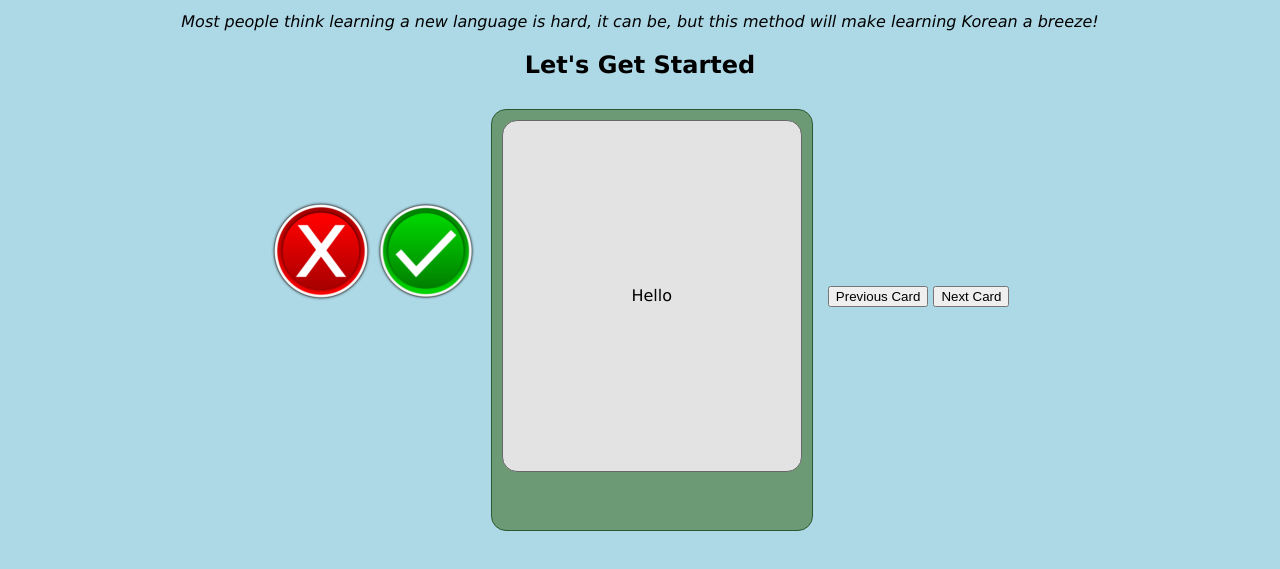
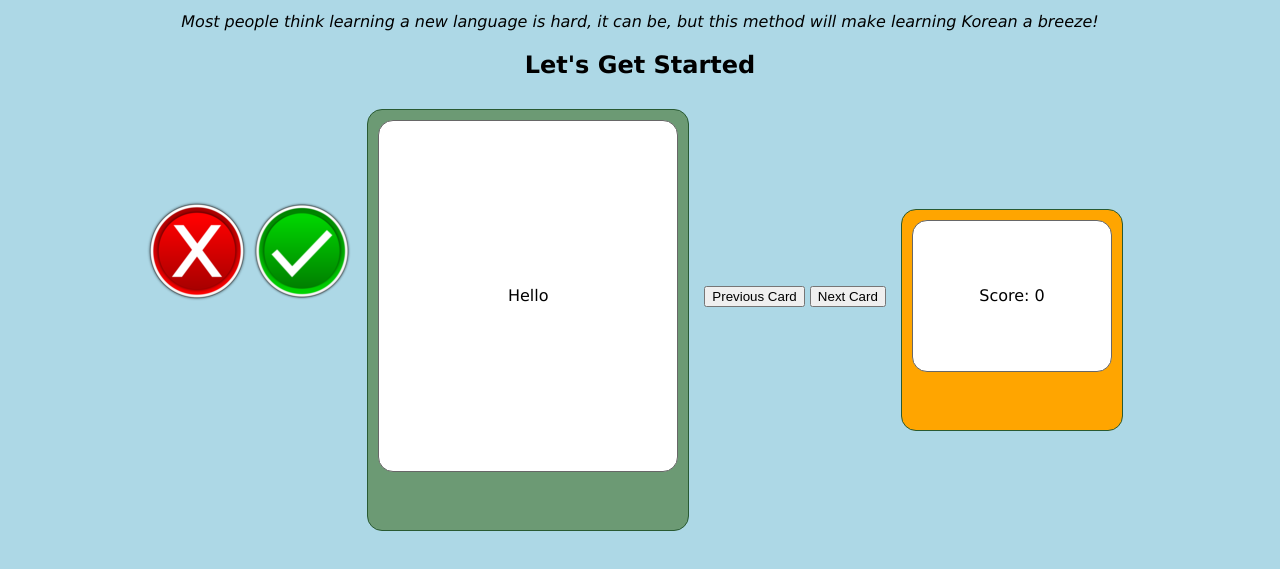
Before and after one commit to zanehmw/project1, a plain HTML site: page index.html in a window 1280 px wide. Shown: the part 113-682 px from the top of the page. Drawn offline with Linux system fonts and the light colour scheme.

Commit message:
made a scoreboard

```diff
--- a/index.html
+++ b/index.html
@@ -18,6 +18,9 @@
   </div>
   <input type="button" id="previousButton" value="Previous Card" />
   <input type="button" id="nextButton" value="Next Card" />
+  <div class="board" value= "Scoreboard">
+    <div class="scoreplace" id="scoreplace"></div>
+  </div>
 <script src="deck.js"></script>
 <script src="script.js"></script>
 </body>
--- a/script.js
+++ b/script.js
@@ -6,8 +6,11 @@ var correctButton = document.querySelector("#correctButton")
 var previousButton = document.querySelector("#previousButton")
 var nextButton = document.querySelector("#nextButton")
 var incorrectButton = document.querySelector("#incorrectButton")
+var userPoints = 0
+var displayScore = document.querySelector("#scoreplace")
 
 cardDisplay.innerHTML = currentCard.eWord
+displayScore.innerHTML = "Score: " + userPoints
 
 cardDisplay.addEventListener( "click", flipCard );
 nextButton.addEventListener( "click", nextCard );
@@ -51,5 +54,7 @@ function moveCorrect() {
   if (currentCard.correct = "true") {
     correctCards.push(currentCard);
     deck.splice(current, 1);
+    userPoints = userPoints + 1;
+    displayScore.innerHTML = "Score: " + userPoints
   }
 };
--- a/style.css
+++ b/style.css
@@ -24,7 +24,7 @@ h1 {
 }
 
 .card {
-  background-color: #E3E3E3;
+  background-color: white;
   border: 1px solid #676767;
   border-radius: 15px;
   padding: 25px 0px;
@@ -32,9 +32,23 @@ h1 {
   line-height: 300px;
 }
 
-.text {
-  background-color: #F52F4F;
-  color: #FFFFFF;
-  width: 300px;
-  margin: 0px auto;
+.board {
+  background-color: orange;
+  border: 1px solid #295A33;
+  border-radius: 15px;
+  display: inline-block;
+  margin: 10px;
+  padding: 10px;
+  width: 200px;
+  height: 200px;
+  line-height: 200px;
 }
+
+.scoreplace {
+  background-color: white;
+  border: 1px solid #676767;
+  border-radius: 15px;
+  padding: 25px 0px;
+  height: 100px;
+  line-height: 100px;
+}
```
